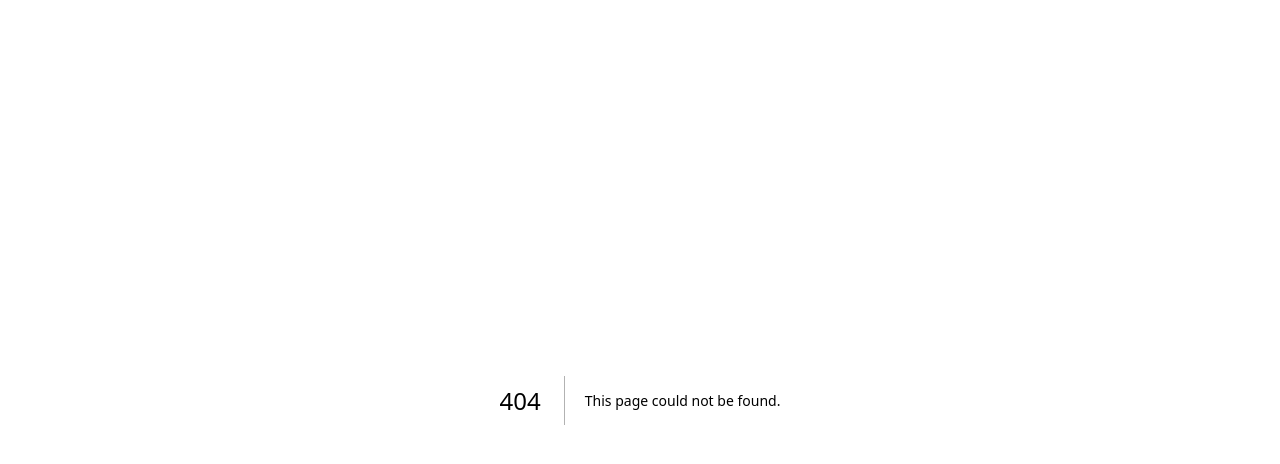
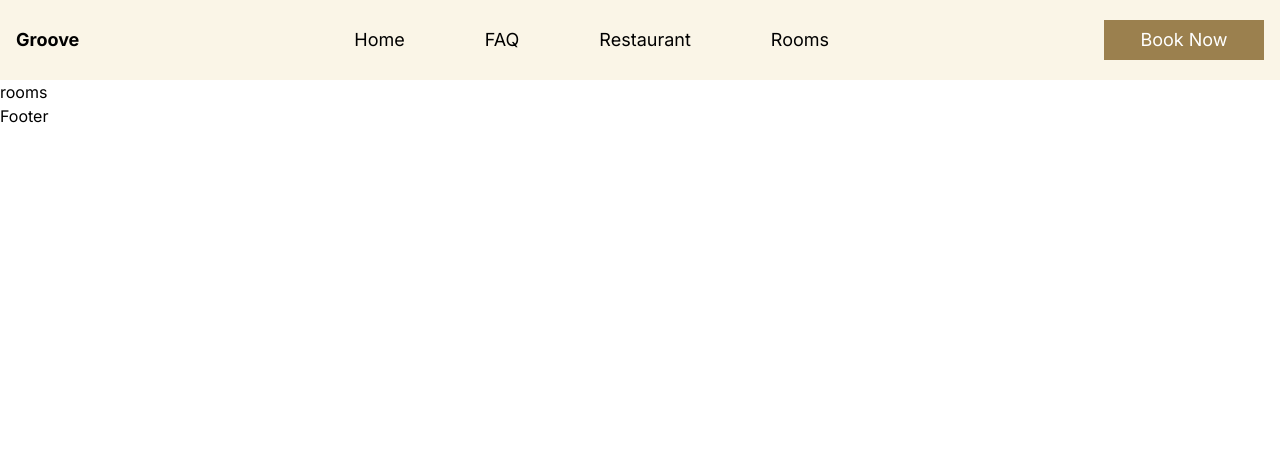
Before and after one commit to Richson-Tech/groove, a Next.js app: page /rooms in a window 1280 px wide. Before the commit this address had no page. Shown: the top 464 px of the page. Built offline with nearby package versions, Linux system fonts and the light colour scheme.

Commit message:
first init

```diff
--- a/next.config.js
+++ b/next.config.js
@@ -1,4 +1,9 @@
 /** @type {import('next').NextConfig} */
-const nextConfig = {}
+const nextConfig = {
+    images:{
+        domains: ["images.unsplash.com"],
+
+    }
+}
 
 module.exports = nextConfig
--- /dev/null
+++ b/src/app/booknow/page.jsx
@@ -0,0 +1,9 @@
+import React from 'react'
+
+const page = () => {
+  return (
+    <div>bookNow</div>
+  )
+}
+
+export default page
--- /dev/null
+++ b/src/app/faq/page.jsx
@@ -0,0 +1,9 @@
+import React from 'react'
+
+const page = () => {
+  return (
+    <div>faq</div>
+  )
+}
+
+export default page
--- a/src/app/globals.css
+++ b/src/app/globals.css
@@ -1,27 +1,3 @@
 @tailwind base;
 @tailwind components;
 @tailwind utilities;
-
-:root {
-  --foreground-rgb: 0, 0, 0;
-  --background-start-rgb: 214, 219, 220;
-  --background-end-rgb: 255, 255, 255;
-}
-
-@media (prefers-color-scheme: dark) {
-  :root {
-    --foreground-rgb: 255, 255, 255;
-    --background-start-rgb: 0, 0, 0;
-    --background-end-rgb: 0, 0, 0;
-  }
-}
-
-body {
-  color: rgb(var(--foreground-rgb));
-  background: linear-gradient(
-      to bottom,
-      transparent,
-      rgb(var(--background-end-rgb))
-    )
-    rgb(var(--background-start-rgb));
-}
--- a/src/app/layout.js
+++ b/src/app/layout.js
@@ -1,5 +1,7 @@
+import Navbar from '@/components/Navbar/Navbar'
 import './globals.css'
 import { Inter } from 'next/font/google'
+import Footer from '@/components/Footer/Footer'
 
 const inter = Inter({ subsets: ['latin'] })
 
@@ -11,7 +13,11 @@ export const metadata = {
 export default function RootLayout({ children }) {
   return (
     <html lang="en">
-      <body className={inter.className}>{children}</body>
+      <body className={inter.className}>
+        <Navbar/>
+      {children}
+      <Footer/>
+      </body>
     </html>
   )
 }
--- a/src/app/page.js
+++ /dev/null
@@ -1,113 +0,0 @@
-import Image from 'next/image'
-
-export default function Home() {
-  return (
-    <main className="flex min-h-screen flex-col items-center justify-between p-24">
-      <div className="z-10 max-w-5xl w-full items-center justify-between font-mono text-sm lg:flex">
-        <p className="fixed left-0 top-0 flex w-full justify-center border-b border-gray-300 bg-gradient-to-b from-zinc-200 pb-6 pt-8 backdrop-blur-2xl dark:border-neutral-800 dark:bg-zinc-800/30 dark:from-inherit lg:static lg:w-auto  lg:rounded-xl lg:border lg:bg-gray-200 lg:p-4 lg:dark:bg-zinc-800/30">
-          Get started by editing&nbsp;
-          <code className="font-mono font-bold">src/app/page.js</code>
-        </p>
-        <div className="fixed bottom-0 left-0 flex h-48 w-full items-end justify-center bg-gradient-to-t from-white via-white dark:from-black dark:via-black lg:static lg:h-auto lg:w-auto lg:bg-none">
-          <a
-            className="pointer-events-none flex place-items-center gap-2 p-8 lg:pointer-events-auto lg:p-0"
-            href="https://vercel.com?utm_source=create-next-app&utm_medium=appdir-template&utm_campaign=create-next-app"
-            target="_blank"
-            rel="noopener noreferrer"
-          >
-            By{' '}
-            <Image
-              src="/vercel.svg"
-              alt="Vercel Logo"
-              className="dark:invert"
-              width={100}
-              height={24}
-              priority
-            />
-          </a>
-        </div>
-      </div>
-
-      <div className="relative flex place-items-center before:absolute before:h-[300px] before:w-[480px] before:-translate-x-1/2 before:rounded-full before:bg-gradient-radial before:from-white before:to-transparent before:blur-2xl before:content-[''] after:absolute after:-z-20 after:h-[180px] after:w-[240px] after:translate-x-1/3 after:bg-gradient-conic after:from-sky-200 after:via-blue-200 after:blur-2xl after:content-[''] before:dark:bg-gradient-to-br before:dark:from-transparent before:dark:to-blue-700 before:dark:opacity-10 after:dark:from-sky-900 after:dark:via-[#0141ff] after:dark:opacity-40 before:lg:h-[360px] z-[-1]">
-        <Image
-          className="relative dark:drop-shadow-[0_0_0.3rem_#ffffff70] dark:invert"
-          src="/next.svg"
-          alt="Next.js Logo"
-          width={180}
-          height={37}
-          priority
-        />
-      </div>
-
-      <div className="mb-32 grid text-center lg:max-w-5xl lg:w-full lg:mb-0 lg:grid-cols-4 lg:text-left">
-        <a
-          href="https://nextjs.org/docs?utm_source=create-next-app&utm_medium=appdir-template&utm_campaign=create-next-app"
-          className="group rounded-lg border border-transparent px-5 py-4 transition-colors hover:border-gray-300 hover:bg-gray-100 hover:dark:border-neutral-700 hover:dark:bg-neutral-800/30"
-          target="_blank"
-          rel="noopener noreferrer"
-        >
-          <h2 className={`mb-3 text-2xl font-semibold`}>
-            Docs{' '}
-            <span className="inline-block transition-transform group-hover:translate-x-1 motion-reduce:transform-none">
-              -&gt;
-            </span>
-          </h2>
-          <p className={`m-0 max-w-[30ch] text-sm opacity-50`}>
-            Find in-depth information about Next.js features and API.
-          </p>
-        </a>
-
-        <a
-          href="https://nextjs.org/learn?utm_source=create-next-app&utm_medium=appdir-template-tw&utm_campaign=create-next-app"
-          className="group rounded-lg border border-transparent px-5 py-4 transition-colors hover:border-gray-300 hover:bg-gray-100 hover:dark:border-neutral-700 hover:dark:bg-neutral-800 hover:dark:bg-opacity-30"
-          target="_blank"
-          rel="noopener noreferrer"
-        >
-          <h2 className={`mb-3 text-2xl font-semibold`}>
-            Learn{' '}
-            <span className="inline-block transition-transform group-hover:translate-x-1 motion-reduce:transform-none">
-              -&gt;
-            </span>
-          </h2>
-          <p className={`m-0 max-w-[30ch] text-sm opacity-50`}>
-            Learn about Next.js in an interactive course with&nbsp;quizzes!
-          </p>
-        </a>
-
-        <a
-          href="https://vercel.com/templates?framework=next.js&utm_source=create-next-app&utm_medium=appdir-template&utm_campaign=create-next-app"
-          className="group rounded-lg border border-transparent px-5 py-4 transition-colors hover:border-gray-300 hover:bg-gray-100 hover:dark:border-neutral-700 hover:dark:bg-neutral-800/30"
-          target="_blank"
-          rel="noopener noreferrer"
-        >
-          <h2 className={`mb-3 text-2xl font-semibold`}>
-            Templates{' '}
-            <span className="inline-block transition-transform group-hover:translate-x-1 motion-reduce:transform-none">
-              -&gt;
-            </span>
-          </h2>
-          <p className={`m-0 max-w-[30ch] text-sm opacity-50`}>
-            Explore the Next.js 13 playground.
-          </p>
-        </a>
-
-        <a
-          href="https://vercel.com/new?utm_source=create-next-app&utm_medium=appdir-template&utm_campaign=create-next-app"
-          className="group rounded-lg border border-transparent px-5 py-4 transition-colors hover:border-gray-300 hover:bg-gray-100 hover:dark:border-neutral-700 hover:dark:bg-neutral-800/30"
-          target="_blank"
-          rel="noopener noreferrer"
-        >
-          <h2 className={`mb-3 text-2xl font-semibold`}>
-            Deploy{' '}
-            <span className="inline-block transition-transform group-hover:translate-x-1 motion-reduce:transform-none">
-              -&gt;
-            </span>
-          </h2>
-          <p className={`m-0 max-w-[30ch] text-sm opacity-50`}>
-            Instantly deploy your Next.js site to a shareable URL with Vercel.
-          </p>
-        </a>
-      </div>
-    </main>
-  )
-}
--- /dev/null
+++ b/src/app/page.jsx
@@ -0,0 +1,20 @@
+import Image from "next/image";
+import React from "react";
+
+const page = () => {
+  return (
+    <div>
+      <div className="h-3/6">
+
+      <Image
+        src="https://images.unsplash.com/photo-1582719508461-905c673771fd?ixlib=rb-4.0.3&ixid=M3wxMjA3fDB8MHxzZWFyY2h8MTF8fGhvdGVsfGVufDB8fDB8fHww&auto=format&fit=crop&w=800&q=60"
+        fill={true}
+        alt="Landing Page"
+        className="object-fit"
+      />
+      </div>
+    </div>
+  );
+};
+
+export default page;
--- /dev/null
+++ b/src/app/restaurant/page.jsx
@@ -0,0 +1,9 @@
+import React from 'react'
+
+const page = () => {
+  return (
+    <div>restaurant</div>
+  )
+}
+
+export default page
--- /dev/null
+++ b/src/app/rooms/page.jsx
@@ -0,0 +1,9 @@
+import React from 'react'
+
+const page = () => {
+  return (
+    <div>rooms</div>
+  )
+}
+
+export default page
--- /dev/null
+++ b/src/components/Footer/Footer.jsx
@@ -0,0 +1,9 @@
+import React from 'react'
+
+const Footer = () => {
+  return (
+    <div>Footer</div>
+  )
+}
+
+export default Footer
--- /dev/null
+++ b/src/components/Navbar/Navbar.jsx
@@ -0,0 +1,25 @@
+import Link from 'next/link'
+import React from 'react'
+import links from '@/data/data'
+
+const Navbar = () => {
+  return (
+    <div className='text-lg flex justify-between h-20 bg-[#FAF5E7] text text-black'>
+     <Link href="/" className='flex items-center p-4 text-lg font-bold'>
+     Groove
+     </Link>
+     <div className='flex items-center gap-20'>
+    {links.map((link) =>
+    <Link key={link.id} href={link.url}>{link.title}</Link>
+    )}
+     </div>
+    <Link href='/booknow' className='flex items-center p-4'>
+    <button className="h-10 bg-[#9B804E] w-40 text-white hover:bg-slate-900">Book Now</button>
+    </Link>
+
+
+    </div>
+  )
+}
+
+export default Navbar
--- /dev/null
+++ b/src/data/data.js
@@ -0,0 +1,25 @@
+const links = [
+    {
+        id: 1,
+        title: "Home",
+        url: "/"
+    },
+    {
+        id: 2,
+        title: "FAQ",
+        url: "/faq"
+    },
+    {
+        id: 3,
+        title: "Restaurant",
+        url: "/restaurant"
+    },
+    {
+        id: 4,
+        title: "Rooms",
+        url: "/rooms"
+    }
+
+]
+
+export default links
```
